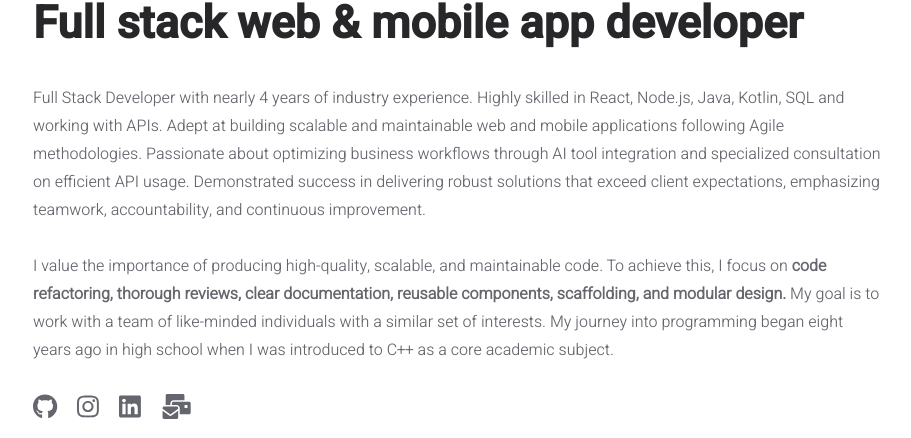
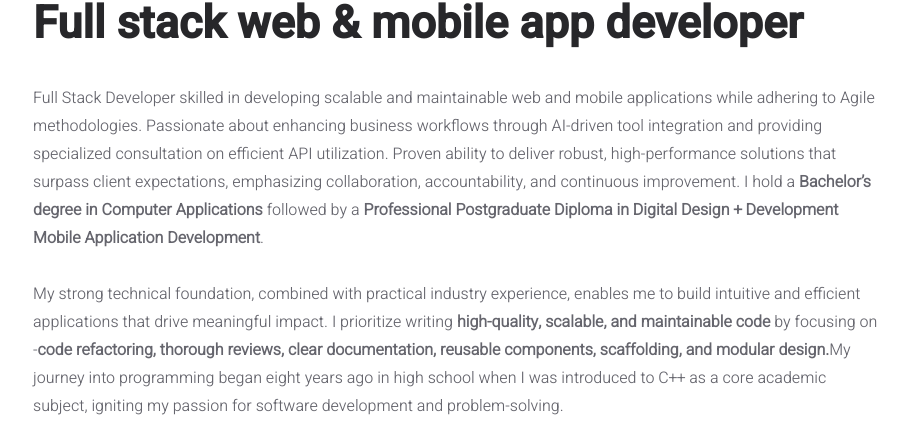
Before and after one commit to abhiram-shaji/portfolio-2025, a React (Create React App) app: page / in a window 1280 px wide. Shown: the part 362-800 px from the top of the page, without its empty margins (107-1018 px from the left). Built offline with nearby package versions, Linux system fonts and the light colour scheme.

Commit message:
Update bio

```diff
--- a/src/data/user.js
+++ b/src/data/user.js
@@ -21,28 +21,34 @@ const INFO = {
 		),
 		description: (
 			<>
-				Full Stack Developer with nearly 4 years of industry experience.
-				Highly skilled in React, Node.js, Java, Kotlin, SQL and working
-				with APIs. Adept at building scalable and maintainable web and
-				mobile applications following Agile methodologies. Passionate
-				about optimizing business workflows through AI tool integration
-				and specialized consultation on efficient API usage.
-				Demonstrated success in delivering robust solutions that exceed
-				client expectations, emphasizing teamwork, accountability, and
-				continuous improvement.
-				<br />
-				<br />
-				I value the importance of producing
-				high-quality, scalable, and maintainable code. To achieve this,
-				I focus on{" "}
+				Full Stack Developer skilled in developing scalable and
+				maintainable web and mobile applications while adhering to Agile
+				methodologies. Passionate about enhancing business workflows
+				through AI-driven tool integration and providing specialized
+				consultation on efficient API utilization. Proven ability to
+				deliver robust, high-performance solutions that surpass client
+				expectations, emphasizing collaboration, accountability, and
+				continuous improvement. I hold a{" "}
+				<strong>Bachelor’s degree in Computer Applications </strong>{" "}
+				followed by a{" "}
+				<strong>
+					Professional Postgraduate Diploma in Digital Design +
+					Development Mobile Application Development
+				</strong>
+				. <br />
+				<br /> My strong technical foundation, combined with practical
+				industry experience, enables me to build intuitive and efficient
+				applications that drive meaningful impact. I prioritize writing{" "}
+				<strong>high-quality, scalable, and maintainable code</strong> by
+				focusing on -
 				<strong>
 					code refactoring, thorough reviews, clear documentation,
-					reusable components, scaffolding, and modular design.{" "}
+					reusable components, scaffolding, and modular design.
 				</strong>
-				My goal is to work with a team of like-minded individuals with a
-				similar set of interests. My journey into programming began
-				eight years ago in high school when I was introduced to C++ as a
-				core academic subject.
+				My journey into programming began eight years ago in high school
+				when I was introduced to C++ as a core academic subject,
+				igniting my passion for software development and
+				problem-solving.
 			</>
 		),
 	},
```
